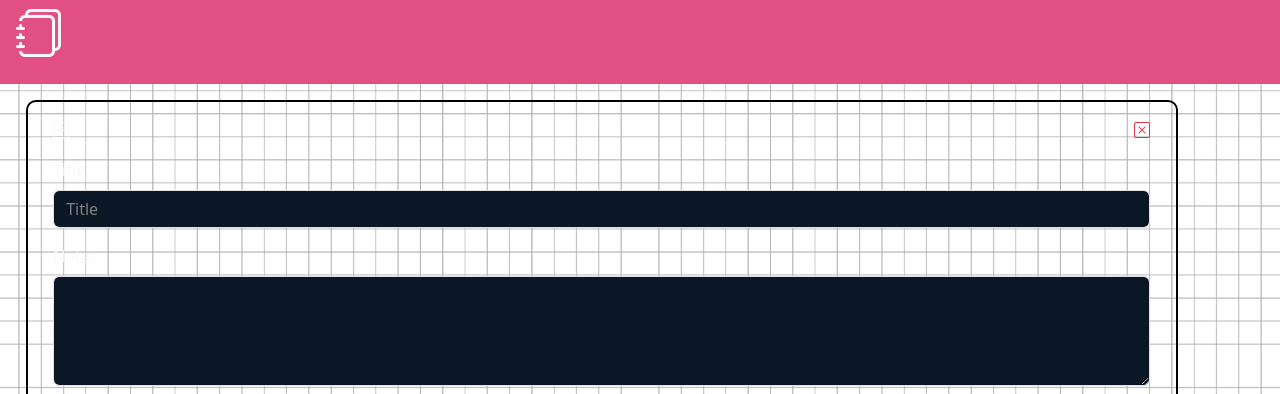
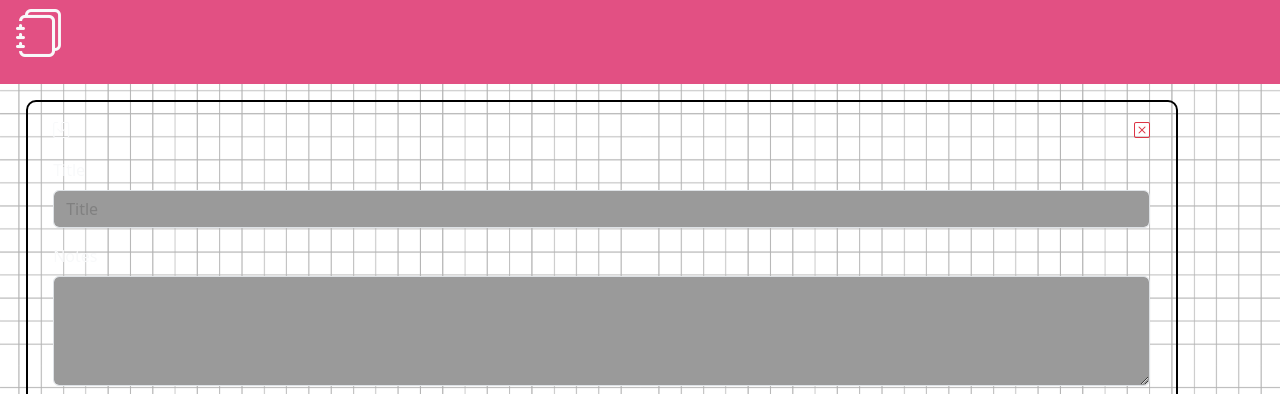
Before and after one commit to AndriellyKu/Bloco-de-notas1, a plain HTML site: page index.html in a window 1280 px wide. Both pictures are taken after a click on the element 640 px from the left and 124 px from the top of the page. Shown: the top 394 px of the page. Drawn offline with nearby package versions, Linux system fonts and the light colour scheme.

Commit message:
Update style.css

```diff
--- a/styles/style.css
+++ b/styles/style.css
@@ -94,7 +94,7 @@ main{
 
 #modal input, #modal textarea {
   color: e25083;
-  background-color: #0B1726;
+  background-color: #9a9a9a;
 }
 
 #modal input::placeholder {
```
